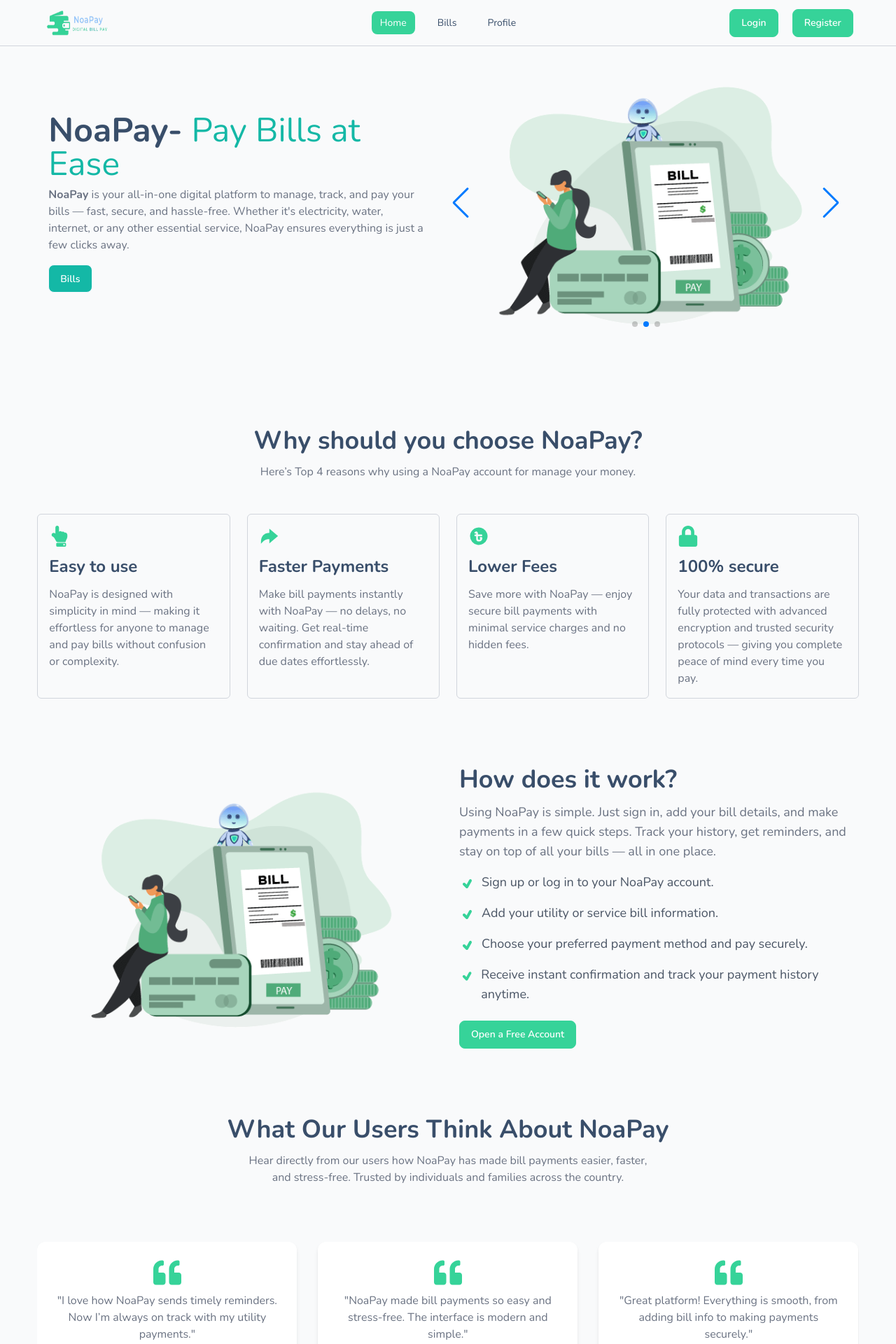
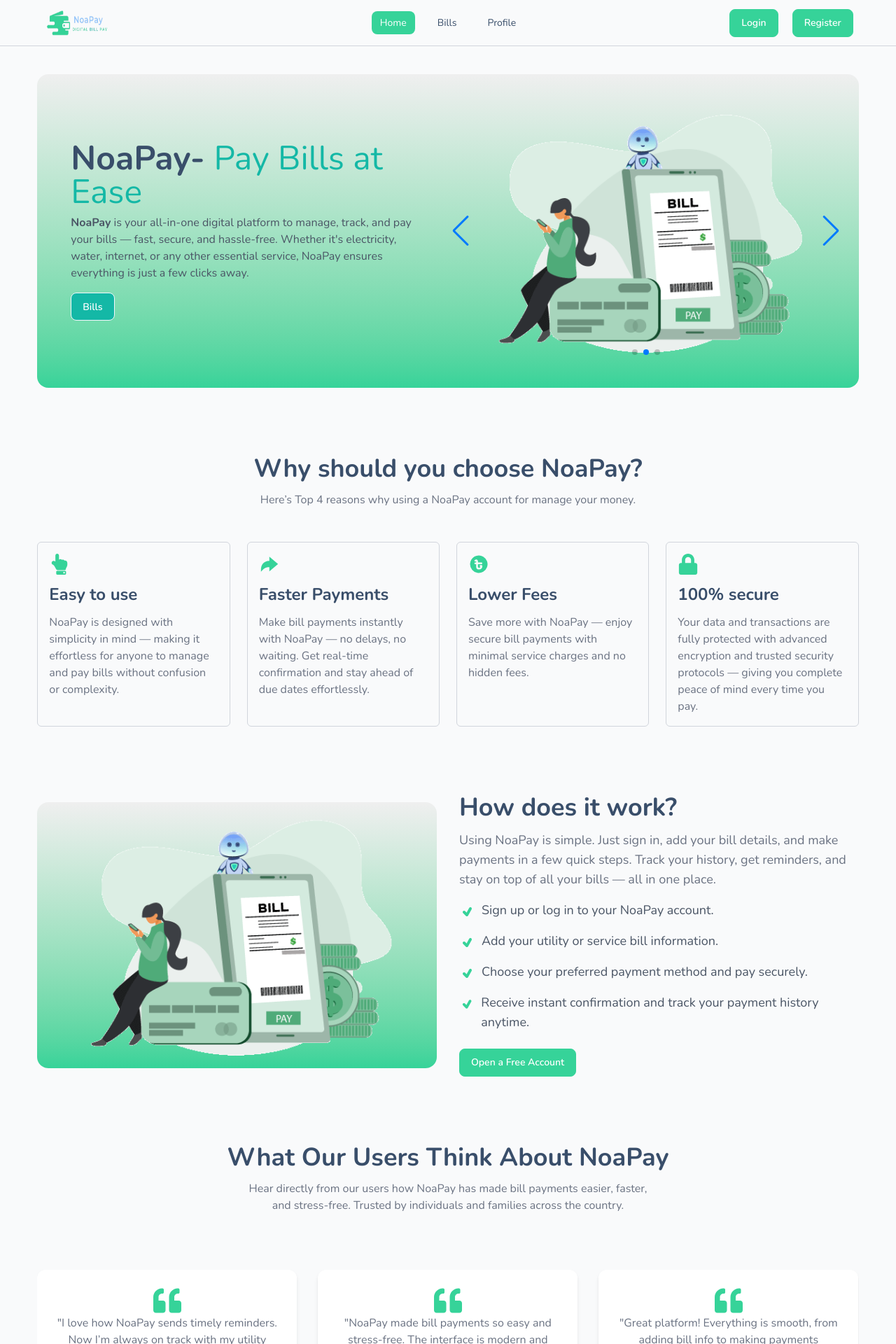
Before and after one commit to ismail-dev-code/noapay, a React (Vite) app: page / in a window 1280 px wide. Shown: the top 1920 px of the page at 70% size. Built offline with nearby package versions, Linux system fonts and the light colour scheme; no server answers.

Commit message:
feat: linear gradient implemented

```diff
--- a/src/pages/BillsDetails.jsx
+++ b/src/pages/BillsDetails.jsx
@@ -10,7 +10,7 @@ const BillsDetails = () => {
   const { setAmount } = use(AuthContext);
   const ids = JSON.parse(localStorage.getItem("paid"));
   const filterValue = ids?.find((single) => single === id);
-  // console.log(bill);
+
   const handlePayBill = (amount) => {
     const credits = JSON.parse(localStorage.getItem("credit"));
     const result = Number(credits) - amount;
--- a/src/pages/Home.jsx
+++ b/src/pages/Home.jsx
@@ -17,14 +17,14 @@ import { Link } from "react-router";
 const Home = () => {
   return (
     <>
-      <div className="flex flex-col md:flex-row items-center justify-between px-4 py-8 gap-6">
-        <div className="flex-1 text-center md:text-left">
+      <div className="mt-10 bg-linear-to-t from-success to-[#EFEFEF] rounded-2xl flex flex-col md:flex-row items-center justify-between px-4 py-8 gap-6">
+        <div className="flex-1 text-center md:text-left pl-2 md:pl-8">
           <h1 className="md:text-5xl text-3xl font-bold mb-2">
             NoaPay-{" "}
             <span className="font-normal text-primary">Pay Bills at Ease</span>
           </h1>
 
-          <p className="text-gray-500 mb-4">
+          <p className="text-gray-600 mb-4">
             <span className="font-bold">NoaPay</span> is your all-in-one digital
             platform to manage, track, and pay your bills — fast, secure, and
             hassle-free. Whether it's electricity, water, internet, or any other
@@ -119,7 +119,7 @@ const Home = () => {
       </div>
 
       <div className="flex flex-col md:flex-row justify-between items-center gap-8 md:p-0 p-4 my-12 md:my-24">
-        <div className="w-full md:w-1/2">
+        <div className="w-full md:w-1/2 bg-linear-to-t from-success to-[#EFEFEF] rounded-2xl">
           <img
             className="rounded-2xl w-full"
             src={slideImg2}
@@ -190,9 +190,9 @@ const Home = () => {
             }}
           >
             <SwiperSlide>
-              <div className="flex flex-col items-center justify-center space-y-2 p-6 shadow-md rounded-xl bg-white">
+              <div className="flex flex-col items-center justify-center p-6 shadow-md rounded-xl bg-white">
                 <FaQuoteLeft className="text-success text-center" size={40} />
-                <p className="text-gray-500 text-center">
+                <p className="mb-3 text-gray-500 text-center">
                   "NoaPay is a lifesaver! As a busy freelancer, it helps me stay
                   organized and pay on time without hassle."
                 </p>
@@ -202,9 +202,9 @@ const Home = () => {
             </SwiperSlide>
 
             <SwiperSlide>
-              <div className="flex flex-col items-center justify-center space-y-2 p-6 shadow-md rounded-xl bg-white">
+              <div className="flex flex-col items-center justify-center p-6 shadow-md rounded-xl bg-white">
                 <FaQuoteLeft className="text-success text-center" size={40} />
-                <p className="text-gray-500 text-center">
+                <p className="mb-3 text-gray-500 text-center">
                   "I love how NoaPay sends timely reminders. Now I’m always on
                   track with my utility payments."
                 </p>
@@ -214,9 +214,9 @@ const Home = () => {
             </SwiperSlide>
 
             <SwiperSlide>
-              <div className="flex flex-col items-center justify-center space-y-2 p-6 shadow-md rounded-xl bg-white">
+              <div className="flex flex-col items-center justify-center p-6 shadow-md rounded-xl bg-white">
                 <FaQuoteLeft className="text-success text-center" size={40} />
-                <p className="text-gray-500 text-center">
+                <p className="mb-3 text-gray-500 text-center">
                   "NoaPay made bill payments so easy and stress-free. The
                   interface is modern and simple."
                 </p>
@@ -226,9 +226,9 @@ const Home = () => {
             </SwiperSlide>
 
             <SwiperSlide>
-              <div className="flex flex-col items-center justify-center space-y-2 p-6 shadow-md rounded-xl bg-white">
+              <div className="flex flex-col items-center justify-center p-6 shadow-md rounded-xl bg-white">
                 <FaQuoteLeft className="text-success text-center" size={40} />
-                <p className="text-gray-500 text-center">
+                <p className="mb-3 text-gray-500 text-center">
                   "Great platform! Everything is smooth, from adding bill info
                   to making payments securely."
                 </p>
--- a/src/pages/Login.jsx
+++ b/src/pages/Login.jsx
@@ -57,7 +57,7 @@ const Login = () => {
     <>
       {" "}
       <Navbar></Navbar>
-      <div className="card bg-base-100 w-full my-16 mx-auto max-w-sm shrink-0 shadow-2xl">
+      <div className="card bg-base-100 w-full my-16 mx-auto bg-linear-to-b from-success to-[#EFEFEF] max-w-sm shrink-0 shadow-2xl">
         <div className="card-body">
           <h1 className="text-2xl font-bold">Log in to NoaPay</h1>
           <form onSubmit={handleLogIn}>
--- a/src/pages/Register.jsx
+++ b/src/pages/Register.jsx
@@ -42,7 +42,6 @@ const Register = () => {
           });
       })
       .catch((error) => {
-        // const errorCode = error.code;
         const errorMessage = error.message;
         alert(errorMessage);
       });
@@ -50,7 +49,7 @@ const Register = () => {
   return (
     <>
       <Navbar></Navbar>
-      <div className="card bg-base-100 w-full my-16 mx-auto max-w-sm shrink-0 shadow-2xl">
+      <div className="card w-full my-16 mx-auto max-w-sm shrink-0 shadow-2xl bg-linear-to-b from-success to-[#EFEFEF]">
         <div className="card-body">
           <h1 className="text-2xl font-bold">Create your NoaPay account</h1>
           <form onSubmit={handleRegister}>
```
